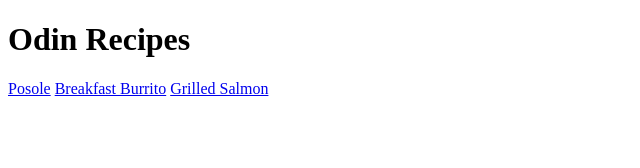
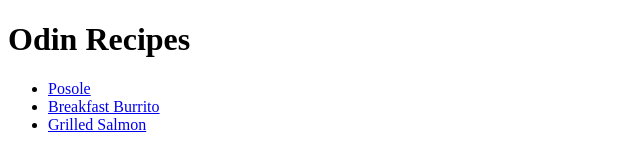
Before and after one commit to MOONtyzoo/odin-recipes, a plain HTML site: page index.html in a window 1280 px wide. Shown: the whole page, without its empty margins (0-640 px from the left). Drawn offline with Linux system fonts and the light colour scheme.

Commit message:
Place recipe links in a list
Putting the recipes on different lines helps for clarity

```diff
--- a/index.html
+++ b/index.html
@@ -7,8 +7,10 @@
 
     <body>
         <h1>Odin Recipes</h1>
-        <a href="./recipes/posole.html">Posole</a>
-        <a href="./recipes/breakfast_burrito.html">Breakfast Burrito</a>
-        <a href="./recipes/grilled_salmon.html">Grilled Salmon</a>
+        <ul>
+            <li><a href="./recipes/posole.html">Posole</a></li>
+            <li><a href="./recipes/breakfast_burrito.html">Breakfast Burrito</a></li>
+            <li><a href="./recipes/grilled_salmon.html">Grilled Salmon</a></li>
+        </ul>
     </body>
 </html>
```
